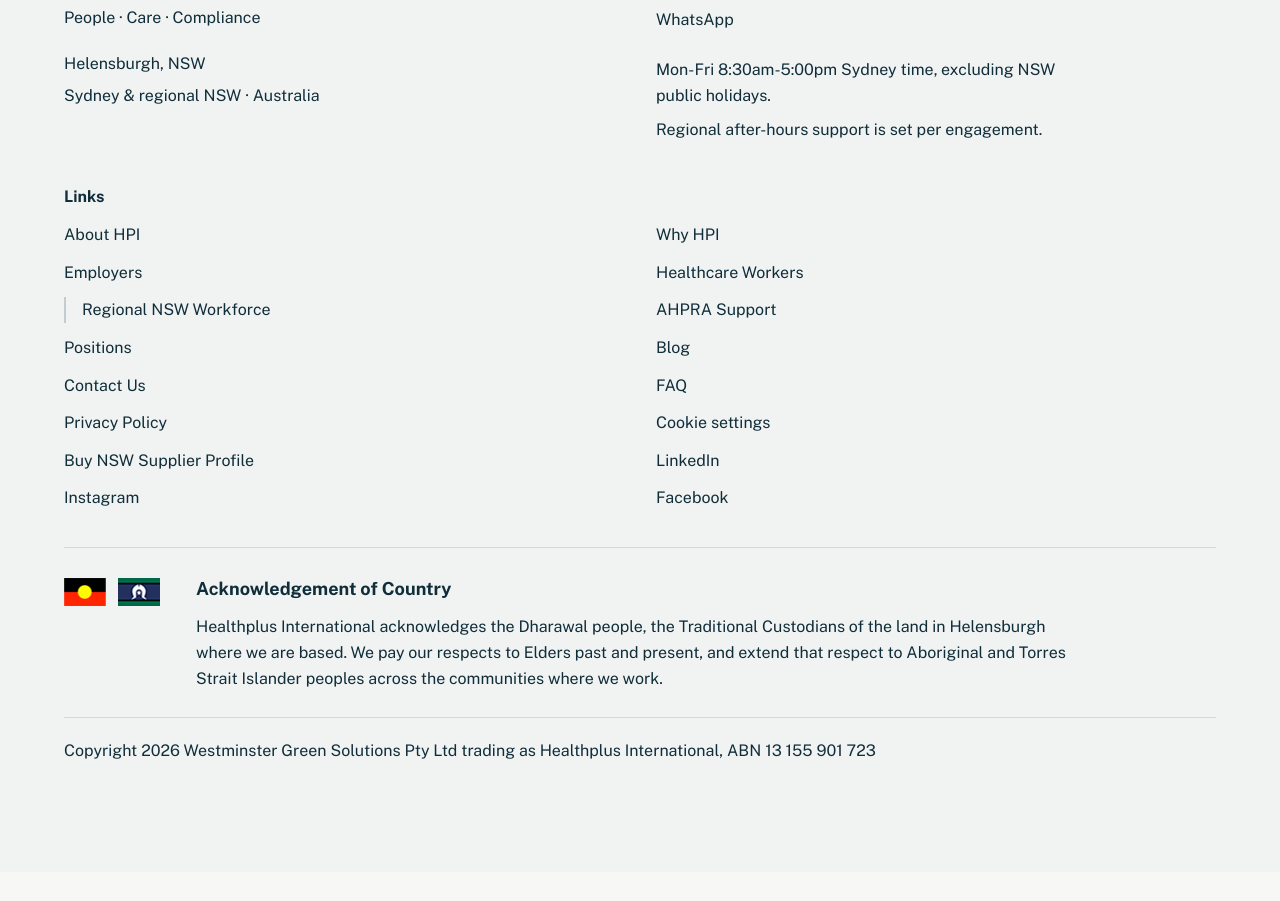
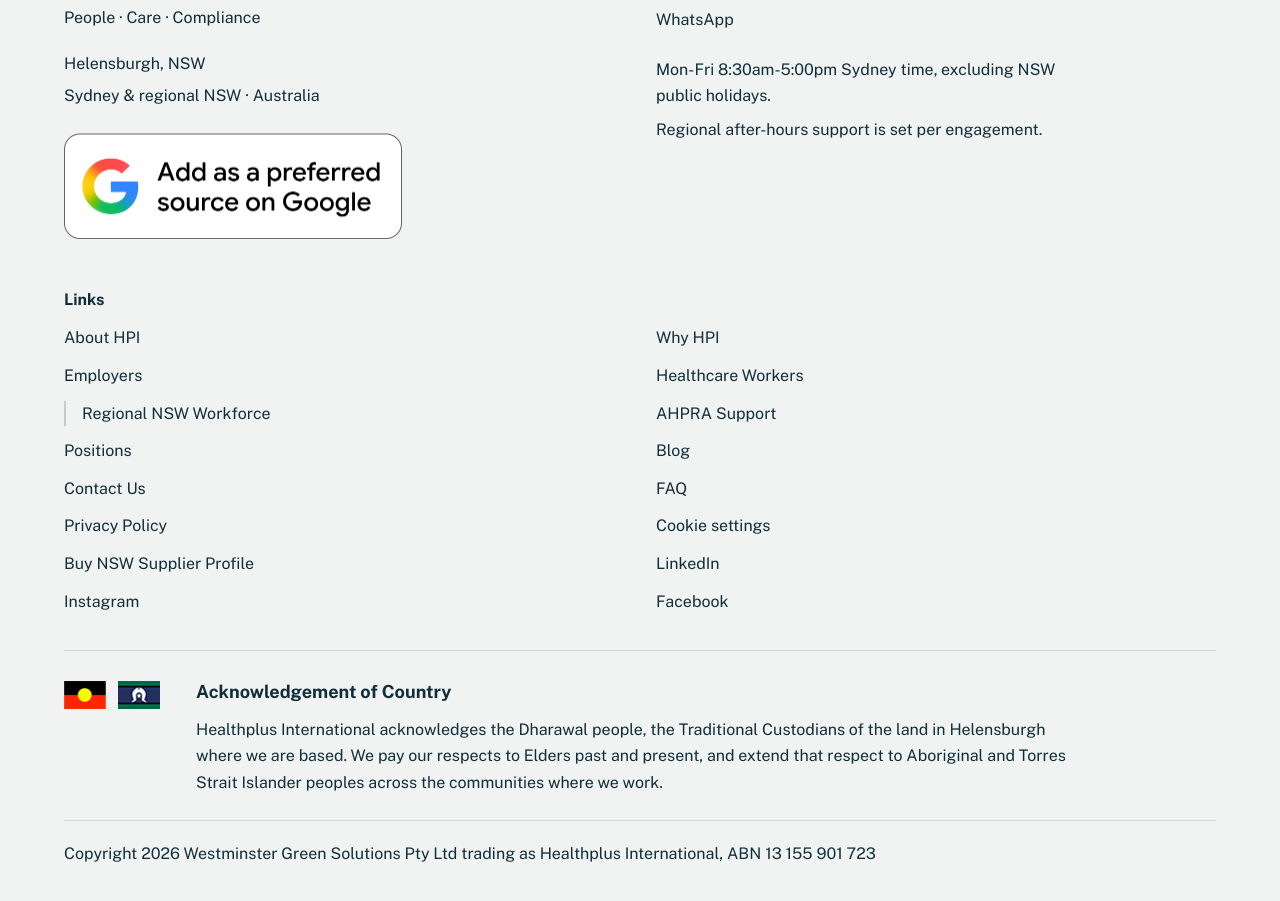
Before and after one commit to wgsaus-dotcom/Healthplus, a Next.js app: page / in a window 1280 px wide. Shown: the part 3220-4121 px from the top of the page. Before the commit the page ends 4092 px from the top, so only its background shows below. Built offline with nearby package versions, Linux system fonts and the light colour scheme.

Commit message:
Add Google's official preferred-source badge to website footer

```diff
--- a/app/SiteChrome.tsx
+++ b/app/SiteChrome.tsx
@@ -94,6 +94,22 @@ export function SiteFooter() {
           <p className="hpi-footer-tagline">People · Care · Compliance</p>
           <address>Helensburgh, NSW</address>
           <p>Sydney &amp; regional NSW · Australia</p>
+          <a
+            href="https://www.google.com/preferences/source?q=healthplusint.com.au"
+            target="_blank"
+            rel="noopener noreferrer"
+            aria-label="Add HPI as a preferred source on Google (opens in a new tab)"
+            style={{ display: "inline-block", maxWidth: "100%", marginTop: "16px" }}
+          >
+            <img
+              src="/assets/google-preferred-source.png"
+              alt="Add as a preferred source on Google"
+              width="338"
+              height="107"
+              loading="lazy"
+              style={{ display: "block", maxWidth: "100%", height: "auto" }}
+            />
+          </a>
 
         </div>
         <div>
```
Also changed, not shown: public/assets/google-preferred-source.png (added).
